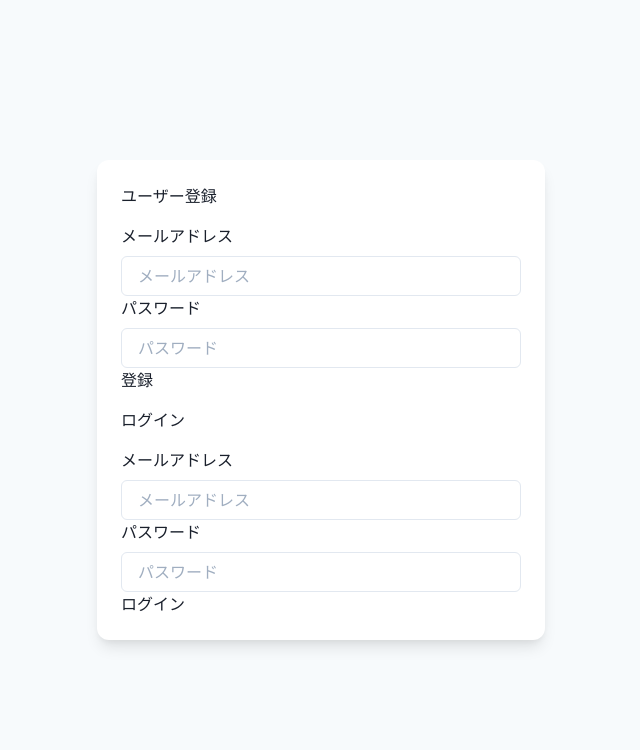
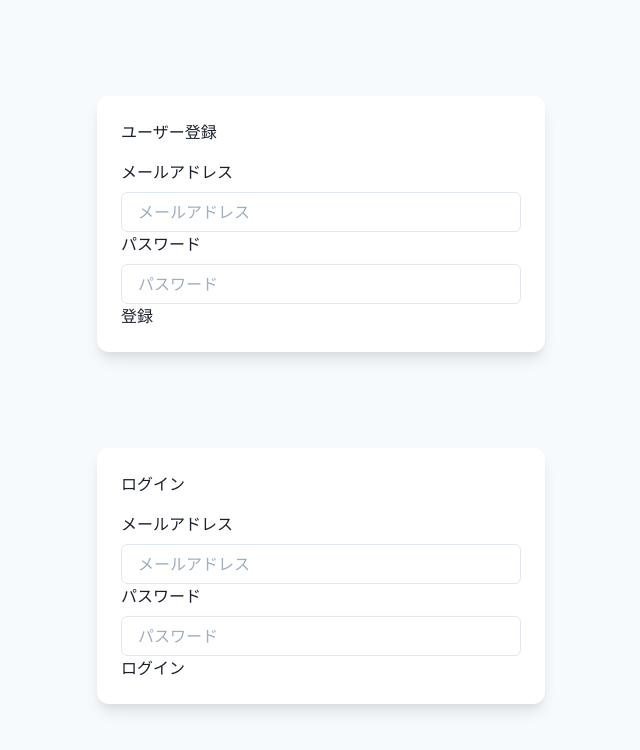
Before and after one commit to GrowUp-Haruno/react-firebase-auth, a React (Create React App) app: page / in a window 1280 px wide. Shown: the top 750 px of the page, without its empty margins (319-959 px from the left). Built offline with nearby package versions, Linux system fonts and the light colour scheme; no server answers.

Commit message:
Cardコンポーネント適用

```diff
--- a/src/components/ChangeProfile.tsx
+++ b/src/components/ChangeProfile.tsx
@@ -1,13 +1,19 @@
 import { FC, memo } from 'react';
+import Card from '../atoms/Card';
 import { auth } from '../firebase';
 import { FormInterfase } from '../interface/FormInterfase';
 import { useChangeProfile } from './hooks/useChangeProfile';
 import { ChangeUserProfileTypes } from './types/typeChangeUserProfile';
 
 export const ChangeProfile: FC = memo(() => {
-  const { inputValueState, buttonState, handleChangeObjectState, handleSubmit } =
-    useChangeProfile();
+  const {
+    inputValueState,
+    buttonState,
+    handleChangeObjectState,
+    handleSubmit,
+  } = useChangeProfile();
   return (
+    <Card>
       <FormInterfase<ChangeUserProfileTypes>
         formTitle="ユーザー情報の更新"
         inputParts={[
@@ -32,6 +38,7 @@ export const ChangeProfile: FC = memo(() => {
         buttonName="更新"
         buttonState={buttonState}
       />
+    </Card>
   );
 });
 
--- a/src/components/SignIn.tsx
+++ b/src/components/SignIn.tsx
@@ -2,11 +2,12 @@ import { FC, memo } from 'react';
 import { useSignIn } from './hooks/useSignIn';
 import { AcountUserTypes } from './types/typeSign';
 import { FormInterfase } from '../interface/FormInterfase';
+import Card from '../atoms/Card';
 
-export const SignIn:FC = memo(() => {
-  const { inputValueState, buttonState, handleChangeObjectState, handleSubmit } =
-    useSignIn();
+export const SignIn: FC = memo(() => {
+  const { inputValueState, buttonState, handleChangeObjectState, handleSubmit } = useSignIn();
   return (
+    <Card>
       <FormInterfase<AcountUserTypes>
         formTitle="ログイン"
         inputParts={[
@@ -29,6 +30,7 @@ export const SignIn:FC = memo(() => {
         buttonName="ログイン"
         buttonState={buttonState}
       />
+    </Card>
   );
 });
 
--- a/src/components/SignOut.tsx
+++ b/src/components/SignOut.tsx
@@ -1,10 +1,13 @@
 import { FC, memo } from 'react';
+import Card from '../atoms/Card';
 import { useFirebase } from './hooks/useFirebase';
 
 export const SignOut: FC = memo(() => {
   return (
     <>
-      <button onClick={useFirebase().userSignOut}>サインアウト</button>
+      <Card>
+        <button onClick={useFirebase().userSignOut}>サインアウト</button>
+      </Card>
     </>
   );
 });
--- a/src/components/SignUp.tsx
+++ b/src/components/SignUp.tsx
@@ -1,4 +1,7 @@
+import { useColorModeValue } from '@chakra-ui/color-mode';
+import { Stack } from '@chakra-ui/layout';
 import { FC, memo } from 'react';
+import Card from '../atoms/Card';
 import { FormInterfase } from '../interface/FormInterfase';
 
 import { useSignUp } from './hooks/useSignUp';
@@ -7,6 +10,7 @@ import { AcountUserTypes } from './types/typeSign';
 export const SignUp: FC = memo(() => {
   const { inputValueState, buttonState, handleChangeObjectState, handleSubmit } = useSignUp();
   return (
+    <Card>
       <FormInterfase<AcountUserTypes>
         formTitle="ユーザー登録"
         inputParts={[
@@ -29,6 +33,7 @@ export const SignUp: FC = memo(() => {
         buttonName="登録"
         buttonState={buttonState}
       />
+    </Card>
   );
 });
 
--- a/src/pages/App.tsx
+++ b/src/pages/App.tsx
@@ -4,27 +4,18 @@ import { SignUp } from '../components/SignUp';
 import { useApp } from './hooks/useApp';
 import { SignOut } from '../components/SignOut';
 import { ChangeProfile } from '../components/ChangeProfile';
-import { ChakraProvider, Flex, useColorModeValue, Stack } from '@chakra-ui/react';
+import { ChakraProvider, Flex, useColorModeValue } from '@chakra-ui/react';
 
 const App = () => {
   const { signInUser } = useApp();
   return (
     <ChakraProvider>
       <Flex
+        direction={'column'}
         minH={'100vh'}
         align={'center'}
         justify={'center'}
         bg={useColorModeValue('gray.50', 'gray.800')}
-      >
-        <Stack
-          spacing={4}
-          w={'full'}
-          maxW={'md'}
-          bg={useColorModeValue('white', 'gray.700')}
-          rounded={'xl'}
-          boxShadow={'lg'}
-          p={6}
-          my={12}
       >
         <SignUp />
         {signInUser === null ? (
@@ -35,7 +26,6 @@ const App = () => {
             <SignOut />
           </>
         )}
-        </Stack>
       </Flex>
     </ChakraProvider>
   );
```
Lines whose indentation alone changed are shown as unchanged.
